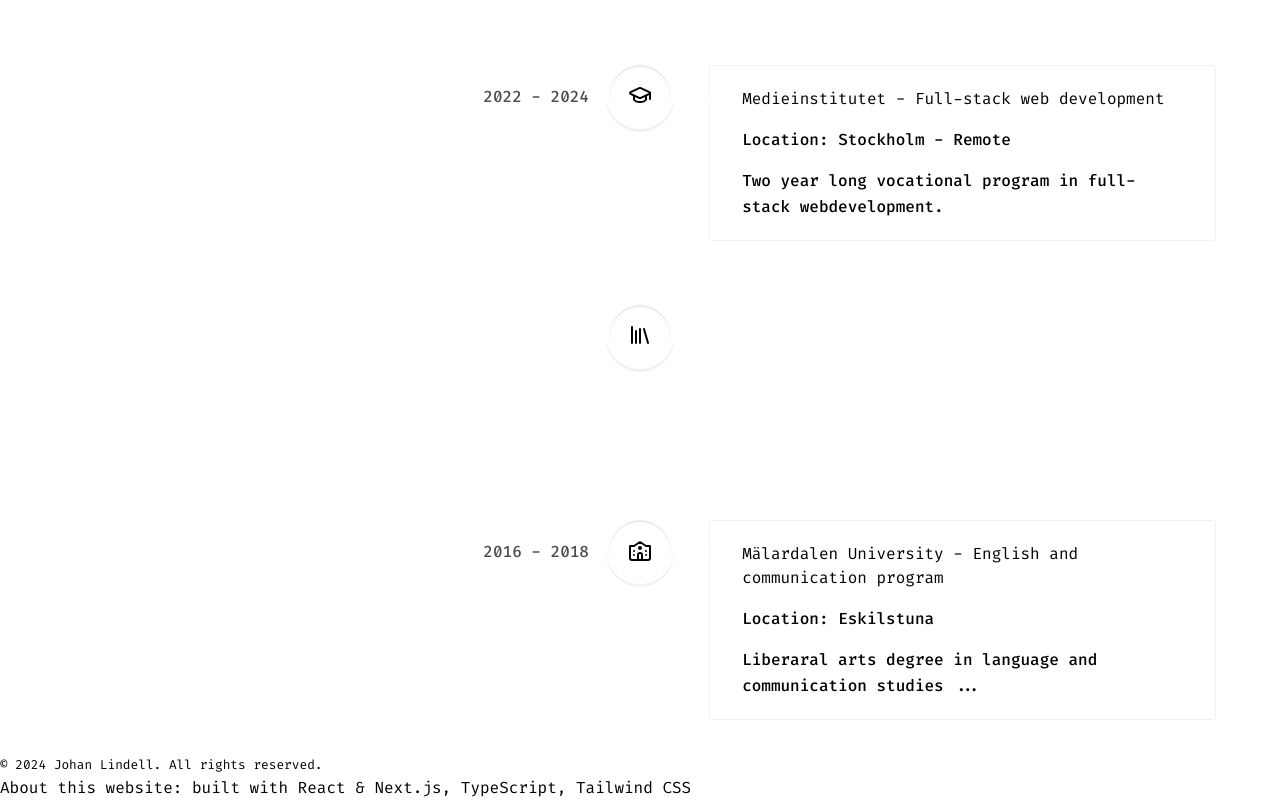
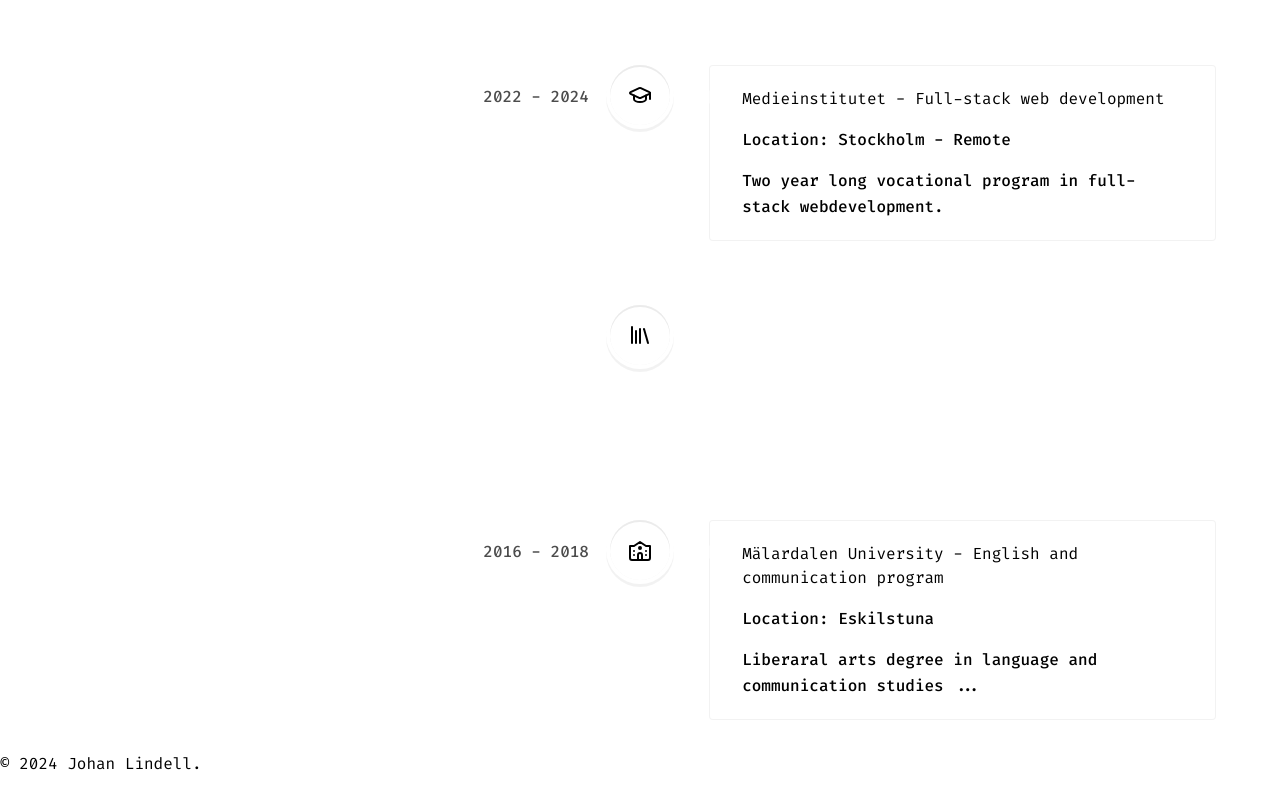
Before and after one commit to Lokacitron123/johans-portfolio-website, a Next.js app: page / in a window 1280 px wide. Shown: the part 1819-2619 px from the top of the page. After the commit the page ends 2595 px from the top, so only its background shows below. Built offline with nearby package versions, Linux system fonts and the light colour scheme.

Commit message:
Made small change to footer and header

```diff
--- a/src/app/components/footer/Footer.tsx
+++ b/src/app/components/footer/Footer.tsx
@@ -1,15 +1,13 @@
 import React from "react";
+import SocialMenu from "../header/navbar/SocialMenu";
+import { Github, Linkedin } from "lucide-react";
+import Link from "next/link";
+import { SectionHeading } from "../ui/Heading";
 
 export default function Footer() {
   return (
     <footer className='w-full p-5 px-4 text-center text-gray-50 bg-gray-900'>
-      <small className='mb-2 block text-xs'>
-        &copy; 2024 Johan Lindell. All rights reserved.
-      </small>
-      <p className='text-xs'>
-        <span className='font-semibold'>About this website:</span> built with
-        React & Next.js, TypeScript, Tailwind CSS
-      </p>
+      <p className='mb-2 text-lg'>&copy; 2024 Johan Lindell.</p>
     </footer>
   );
 }
--- a/src/app/components/header/Header.tsx
+++ b/src/app/components/header/Header.tsx
@@ -21,7 +21,7 @@
       <nav className='flex justify-between items-center py-8 lg:py-4 px-2 relative z-10 '>
         <div className='flex items-center gap-3 '>
           <Link href={"/"}>
-            <p className='font-bold text-2xl'>
+            <p className='font-bold text-3xl'>
               Johan <span className='text-red-600/90'>Lindell</span>
             </p>
           </Link>
```
